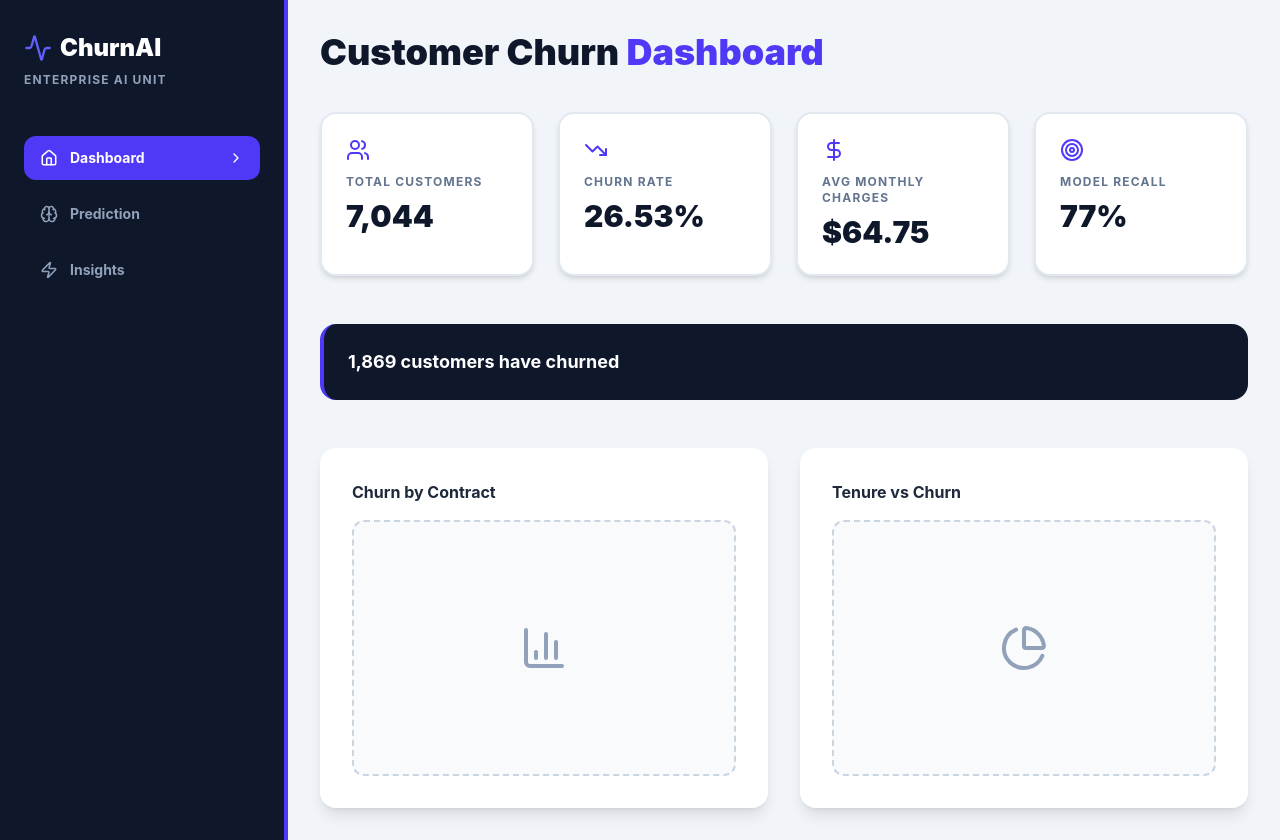
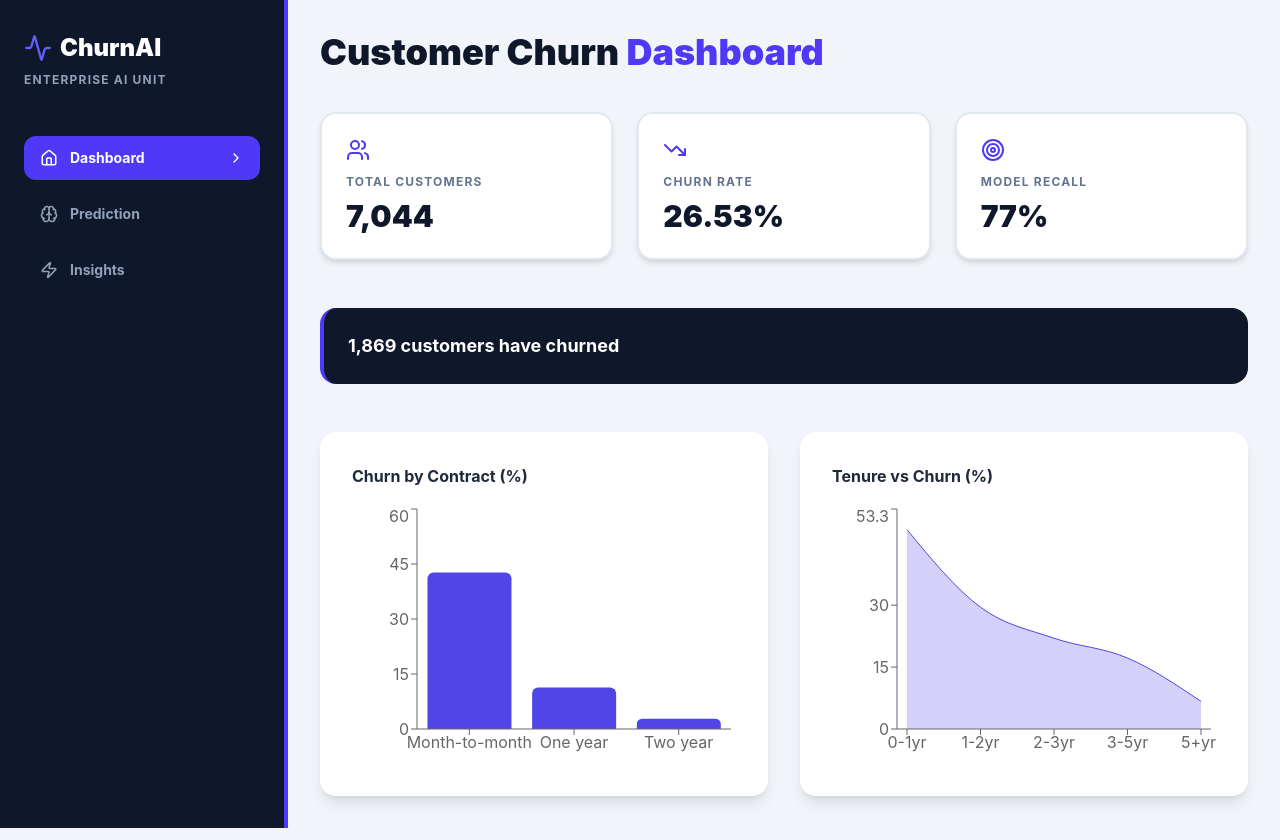
Before and after one commit to Shreya7078/ChurnPrediction, a React (Vite) app in the folder frontend/: page /dashboard in a window 1280 px wide. Built offline with nearby package versions, Linux system fonts and the light colour scheme.

Commit message:
Add ChurnByContractChart and TenureChurnChart components; update Dashboard to include new charts

```diff
--- /dev/null
+++ b/frontend/src/components/ChurnByContractChart.jsx
@@ -0,0 +1,24 @@
+import {
+  BarChart, Bar, XAxis, YAxis, Tooltip, ResponsiveContainer
+} from "recharts";
+
+export default function ChurnByContractChart({ data }) {
+  return (
+    <div className="bg-white rounded-2xl shadow-lg p-8">
+      <h3 className="font-bold mb-4">Churn by Contract (%)</h3>
+
+      <ResponsiveContainer width="100%" height={260}>
+        <BarChart data={data}>
+          <XAxis dataKey="contract" />
+          <YAxis />
+          <Tooltip />
+          <Bar
+            dataKey="churnRate"
+            fill="#4F46E5"
+            radius={[6,6,0,0]}
+          />
+        </BarChart>
+      </ResponsiveContainer>
+    </div>
+  );
+}
--- a/frontend/src/components/Sidebar.jsx
+++ /dev/null
@@ -1,42 +0,0 @@
-import { useEffect, useRef } from 'react';
-import { gsap } from 'gsap';
-import { Home, BarChart2, Zap, Settings, LogOut } from 'lucide-react';
-
-const Sidebar = () => {
-  const sidebarRef = useRef(null);
-
-  useEffect(() => {
-    gsap.from(sidebarRef.current, { x: -100, opacity: 0, duration: 1, ease: 'power3.out' });
-  }, []);
-
-  const navItems = [
-    { icon: <Home size={20}/>, label: 'Landing', path: '/' },
-    { icon: <BarChart2 size={20}/>, label: 'Dashboard', path: '/dashboard' },
-    { icon: <Zap size={20}/>, label: 'Predict', path: '/predict' },
-  ];
-
-  return (
-    <div ref={sidebarRef} className="h-screen w-64 bg-white border-r border-slate-200 fixed left-0 top-0 flex flex-col p-6 shadow-sm z-50">
-      <div className="flex items-center gap-3 mb-10">
-        <div className="w-10 h-10 bg-indigo-600 rounded-xl flex items-center justify-center text-white font-bold text-xl">C</div>
-        <h1 className="text-xl font-bold tracking-tight text-slate-800">ChurnGuard</h1>
-      </div>
-
-      <nav className="flex-1 space-y-2">
-        {navItems.map((item, idx) => (
-          <div key={idx} className="flex items-center gap-4 p-3 rounded-lg hover:bg-indigo-50 hover:text-indigo-600 cursor-pointer transition-all text-slate-600">
-            {item.icon} <span className="font-medium">{item.label}</span>
-          </div>
-        ))}
-      </nav>
-
-      <div className="pt-6 border-t border-slate-100">
-        <div className="flex items-center gap-4 p-3 text-slate-500 hover:text-red-500 cursor-pointer transition-colors">
-          <LogOut size={20}/> <span className="font-medium">Logout</span>
-        </div>
-      </div>
-    </div>
-  );
-};
-
-export default Sidebar;
--- /dev/null
+++ b/frontend/src/components/TenureChurnChart.jsx
@@ -0,0 +1,30 @@
+import {
+  AreaChart, Area, XAxis, YAxis, Tooltip, ResponsiveContainer
+} from "recharts";
+
+export default function TenureChurnChart({ data }) {
+  return (
+    <div className="bg-white rounded-2xl shadow-lg p-8">
+      <h3 className="font-bold mb-4">Tenure vs Churn (%)</h3>
+
+      <ResponsiveContainer width="100%" height={260}>
+        <AreaChart data={data}>
+          <XAxis
+            dataKey="tenure"
+            tick={{ fontSize: 16 }}
+            padding={{ left: 10, right: 10 }}
+          />
+          <YAxis  tick= {{fontSize : 16}} domain={[0, 'dataMax + 5']}/>
+          <Tooltip />
+          <Area
+            type="monotone"
+            dataKey="churnRate"
+            stroke="#4F46E5"
+            fill="#4F46E5"
+            fillOpacity={0.25}
+          />
+        </AreaChart>
+      </ResponsiveContainer>
+    </div>
+  );
+}
--- a/frontend/src/pages/Dashboard.jsx
+++ b/frontend/src/pages/Dashboard.jsx
@@ -1,9 +1,12 @@
 import { useEffect, useState } from "react";
 import {
   Users, TrendingDown, DollarSign, Target,
-  ChevronRight, BarChart3, PieChart, Activity,
+  ChevronRight, Activity,
   Home, Zap, Brain
 } from "lucide-react";
+
+import ChurnByContractChart from "../components/ChurnByContractChart";
+import TenureChurnChart from "../components/TenureChurnChart";
 
 export default function Dashboard() {
   const [data, setData] = useState([]);
@@ -32,9 +35,48 @@ export default function Dashboard() {
       ).toFixed(2)
     : 0;
 
+  /* -------- REAL CHART DATA -------- */
+
+  const contractTypes = ["Month-to-month", "One year", "Two year"];
+
+  const contractData = contractTypes.map(type => {
+    const group = data.filter(r => r[4] === type);
+    const churnGroup = group.filter(r => r[8] === "Yes").length;
+
+    return {
+      contract: type,
+      churnRate: group.length
+        ? ((churnGroup / group.length) * 100).toFixed(1)
+        : 0
+    };
+  });
+
+  const tenureBuckets = [
+    { label: "0-1yr", min: 0, max: 12 },
+    { label: "1-2yr", min: 12, max: 24 },
+    { label: "2-3yr", min: 24, max: 36 },
+    { label: "3-5yr", min: 36, max: 60 },
+    { label: "5+yr", min: 60, max: 100 }
+  ];
+
+  const tenureData = tenureBuckets.map(g => {
+    const group = data.filter(
+      r => Number(r[2]) >= g.min && Number(r[2]) < g.max
+    );
+    const churnGroup = group.filter(r => r[8] === "Yes").length;
+
+    return {
+      tenure: g.label,
+      churnRate: group.length
+        ? ((churnGroup / group.length) * 100).toFixed(1)
+        : 0
+    };
+  });
+
+  /* -------------------------------- */
+
   return (
     <div className="flex min-h-screen bg-slate-100">
-
 
       <aside className="w-72 bg-slate-900 text-white px-6 py-8 border-r-4 border-indigo-600">
         <div className="mb-12">
@@ -72,25 +114,20 @@ export default function Dashboard() {
         </nav>
       </aside>
 
-
       <main className="flex-1 p-8">
 
         <div className="mb-10">
           <h1 className="text-4xl font-black text-slate-900 mb-2">
             Customer Churn <span className="text-indigo-600">Dashboard</span>
           </h1>
-          {/* <p className="text-slate-600 text-sm font-medium">
-            Dataset loaded: {total.toLocaleString()} customers
-          </p> */}
         </div>
 
-        <div className="grid md:grid-cols-4 gap-6 mb-12">
+        <div className="grid md:grid-cols-3 gap-6 mb-12">
           <Card title="Total Customers" value={total} icon={<Users size={24} />} />
           <Card title="Churn Rate" value={`${churnRate}%`} icon={<TrendingDown size={24} />} />
-          <Card title="Avg Monthly Charges" value={`$${avgMonthly}`} icon={<DollarSign size={24} />} />
+          {/* <Card title="Avg Monthly Charges" value={`$${avgMonthly}`} icon={<DollarSign size={24} />} /> */}
           <Card title="Model Recall" value="77%" icon={<Target size={24} />} />
         </div>
-
 
         <div className="bg-slate-900 text-white p-6 rounded-2xl mb-12 border-l-4 border-indigo-600">
           <p className="text-lg font-bold">
@@ -99,22 +136,10 @@ export default function Dashboard() {
         </div>
 
 
+
         <div className="grid md:grid-cols-2 gap-8">
-
-          <div className="bg-white rounded-2xl shadow-lg p-8">
-            <h3 className="font-bold mb-4">Churn by Contract</h3>
-            <div className="h-64 flex items-center justify-center bg-slate-50 rounded-xl border-2 border-dashed border-slate-300">
-              <BarChart3 size={48} className="text-slate-400" />
-            </div>
-          </div>
-
-          <div className="bg-white rounded-2xl shadow-lg p-8">
-            <h3 className="font-bold mb-4">Tenure vs Churn</h3>
-            <div className="h-64 flex items-center justify-center bg-slate-50 rounded-xl border-2 border-dashed border-slate-300">
-              <PieChart size={48} className="text-slate-400" />
-            </div>
-          </div>
-
+          <ChurnByContractChart data={contractData} />
+          <TenureChurnChart data={tenureData} />
         </div>
 
       </main>
```
